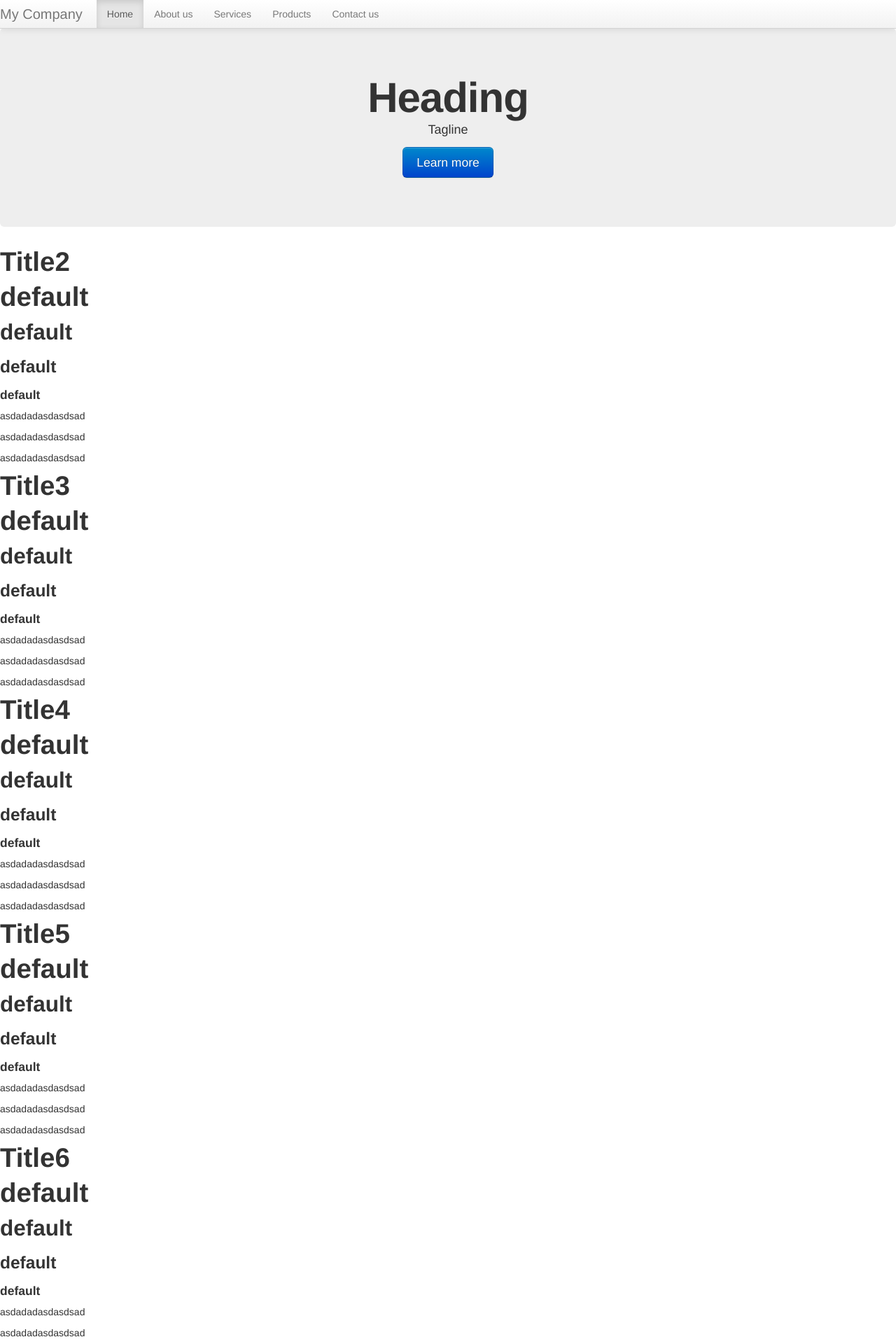
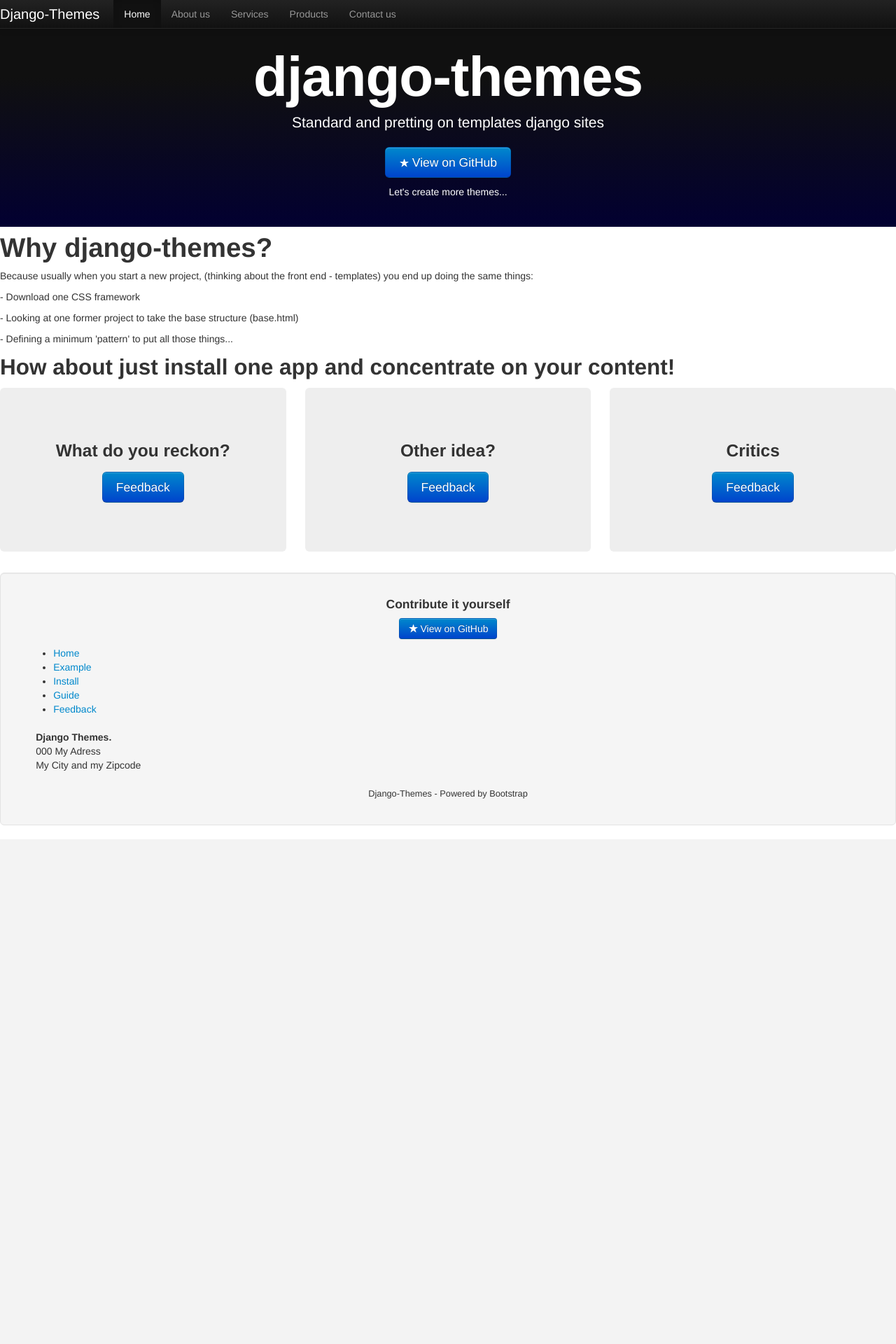
Before and after one commit to huogerac/djangotemplate, a Django app: page /core/home in a window 1280 px wide. Shown: the top 1920 px of the page at 70% size. After the commit the page ends 1179 px from the top, so only its background shows below. Run offline with Django 3.2, Linux system fonts and the light colour scheme.

Commit message:
creating the fist example using the bootstrap theme (default)

```diff
--- a/djangotemplate/core/templates/core/home.html
+++ b/djangotemplate/core/templates/core/home.html
@@ -6,77 +6,15 @@
 
 	<div class="span12">
 
-		<div class="hero-unit" align="center">
-			<h1>Heading</h1>
-			<p>Tagline</p>
-			<p>
-				<a class="btn btn-primary btn-large">
-				Learn more
-				</a>
-			</p>
-		</div>
-
-
 	    <div>
 
-			<h1>Title2</h1>
-			<h1>{{THEME_NAME}}</h1>
-			<h2>{{THEME_NAME}}</h2>
-			<h3>{{THEME_NAME}}</h3>
-			<h4>{{THEME_NAME}}</h4>
-			<p>asdadadasdasdsad</p>
-			<p>asdadadasdasdsad</p>
-			<p>asdadadasdasdsad</p>
-
-			<h1>Title3</h1>
-			<h1>{{THEME_NAME}}</h1>
-			<h2>{{THEME_NAME}}</h2>
-			<h3>{{THEME_NAME}}</h3>
-			<h4>{{THEME_NAME}}</h4>
-			<p>asdadadasdasdsad</p>
-			<p>asdadadasdasdsad</p>
-			<p>asdadadasdasdsad</p>
-
-			<h1>Title4</h1>
-			<h1>{{THEME_NAME}}</h1>
-			<h2>{{THEME_NAME}}</h2>
-			<h3>{{THEME_NAME}}</h3>
-			<h4>{{THEME_NAME}}</h4>
-			<p>asdadadasdasdsad</p>
-			<p>asdadadasdasdsad</p>
-			<p>asdadadasdasdsad</p>
-
-			<h1>Title5</h1>
-			<h1>{{THEME_NAME}}</h1>
-			<h2>{{THEME_NAME}}</h2>
-			<h3>{{THEME_NAME}}</h3>
-			<h4>{{THEME_NAME}}</h4>
-			<p>asdadadasdasdsad</p>
-			<p>asdadadasdasdsad</p>
-			<p>asdadadasdasdsad</p>
-
-			<h1>Title6</h1>
-			<h1>{{THEME_NAME}}</h1>
-			<h2>{{THEME_NAME}}</h2>
-			<h3>{{THEME_NAME}}</h3>
-			<h4>{{THEME_NAME}}</h4>
-			<p>asdadadasdasdsad</p>
-			<p>asdadadasdasdsad</p>
-			<p>asdadadasdasdsad</p>
-
-
-	    </div>
-
-	    <div class="well well-large" >
-			<h1>Title1</h1>
-			<h1>{{THEME_NAME}}</h1>
-			<h2>{{THEME_NAME}}</h2>
-			<h3>{{THEME_NAME}}</h3>
-			<h4>{{THEME_NAME}}</h4>
-			<p>asdadadasdasdsad</p>
-			<p>asdadadasdasdsad</p>
-			<p>asdadadasdasdsad</p>
-			<p>asdadadasdasdsad</p>
+			<h1>Why django-themes?</h1>
+			<p>Because usually when you start a new project, (thinking about the front end - templates)
+			   you end up doing the same things:</p>
+			<p>- Download one CSS framework</p>
+			<p>- Looking at one former project to take the base structure (base.html)</p>
+			<p>- Defining a minimum 'pattern' to put all those things...</p>
+			<h2>How about just install one app and concentrate on your content!</h2>
 	    </div>
 
 	</div>
@@ -85,27 +23,37 @@
 
 <div class="row-fluid">
 
-
-	<div class="span6">
-		<h1>Title7.1</h1>
-		<h1>{{THEME_NAME}}</h1>
-		<h2>{{THEME_NAME}}</h2>
-		<h3>{{THEME_NAME}}</h3>
-		<h4>{{THEME_NAME}}</h4>
-		<p>asdadadasdasdsad</p>
-		<p>asdadadasdasdsad</p>
-		<p>asdadadasdasdsad</p>
+	<div class="span4">
+		<div class="hero-unit" align="center">
+			<h3>What do you reckon?</h3>
+			<p>
+				<a class="btn btn-primary btn-large">
+				Feedback
+				</a>
+			</p>
+		</div>
 	</div>
 
-	<div class="span6">
-		<h1>Title7.2</h1>
-		<h1>{{THEME_NAME}}</h1>
-		<h2>{{THEME_NAME}}</h2>
-		<h3>{{THEME_NAME}}</h3>
-		<h4>{{THEME_NAME}}</h4>
-		<p>asdadadasdasdsad</p>
-		<p>asdadadasdasdsad</p>
-		<p>asdadadasdasdsad</p>
+	<div class="span4">
+		<div class="hero-unit" align="center">
+			<h3>Other idea?</h3>
+			<p>
+				<a class="btn btn-primary btn-large">
+				Feedback
+				</a>
+			</p>
+		</div>
+	</div>
+
+	<div class="span4">
+		<div class="hero-unit" align="center">
+			<h3>Critics</h3>
+			<p>
+				<a class="btn btn-primary btn-large">
+				Feedback
+				</a>
+			</p>
+		</div>
 	</div>
 
 </div>
--- a/djangotemplate/core/templates/site_base.html
+++ b/djangotemplate/core/templates/site_base.html
@@ -1 +1,65 @@
 {% extends THEME_BASE %}
+
+{% block title %}Django-Themes Demostration Site{% endblock %}
+
+{% block navbar %}
+			<nav class="navbar-fixed-top">
+			    <div class="navbar">
+			    	<div class="navbar-inner">
+		                <ul class="nav">
+		                	<a href="#" class="brand">Django-Themes</a>
+		                    <li class="active"><a href="#">Home</a></li>
+		                    <li><a href="#">About us</a></li>
+		                    <li><a href="#">Services</a></li>
+		                    <li><a href="#">Products</a></li>
+		                    <li><a href="#">Contact us</a></li>
+		                </ul>
+				    </div>
+			    </div>
+			</nav>
+{% endblock %}
+
+
+{% block header %}
+		  <div class="mainheader">
+		    <h1>django-themes</h1>
+		    <p class="lead">
+		    	Standard and pretting on templates django sites
+		    </p>
+			<p>
+				<a class="btn btn-large btn-primary" href="#"><i class="icon-star icon-white"></i> View on GitHub</a>
+			</p>
+			<span>Let's create more themes...</span>
+		  </div>
+{% endblock %}
+
+{% block footer %}
+				<div class="row-fluid">
+
+					<div class="span12" align="center">
+						<h4>Contribute it yourself</h4>
+						<p>
+							<a class="btn btn-primary" href="#"><i class="icon-star icon-white"></i> View on GitHub</a>
+						</p>
+					</div>
+
+					<div class="span6">
+						<p class="pull-left">
+				                <ul class="navbar">
+				                    <li><a href="#">Home</a></li>
+				                    <li><a href="#">Example</a></li>
+				                    <li><a href="#">Install</a></li>
+				                    <li><a href="#">Guide</a></li>
+				                    <li><a href="#">Feedback</a></li>
+				                </ul>
+						</p>
+						<p>
+							<address>
+							<strong>Django Themes.</strong><br>
+							000 My Adress<br>
+							My City and my Zipcode<br>
+							</address>
+						</p>
+					</div>
+				</div>
+{% endblock %}
--- a/djangotemplate/themes/static/themes/default/css/base.css
+++ b/djangotemplate/themes/static/themes/default/css/base.css
@@ -1,7 +1,31 @@
-#id_text {
-    font-size: larger;
-    padding: 10px;
-    margin-top: 2ex;
-    margin-left: -10px;
-    width: 100%;
+.mainheader {
+	position: relative;
+	padding: 40px 0;
+	color: white;
+	text-align: center;
+	background: #020031;
+	background: -moz-linear-gradient(5deg, #020031 0%, rgb(16, 16, 16) 70%);
+	background: -webkit-linear-gradient(5deg, #020031 0%,rgb(16, 16, 16) 70%);
+	background: -o-linear-gradient(5deg, #020031 0%,rgb(16, 16, 16) 70%);
+	background: -ms-linear-gradient(5deg, #020031 0%,rgb(16, 16, 16) 70%);
+	background: linear-gradient(5deg, #020031 0%,rgb(16, 16, 16) 70%);
+	background: -webkit-gradient(linear, left bottom, left top, color-stop(0%,#020031), color-stop(70%,rgb(16, 16, 16)));
 }
+
+.mainheader h1 {
+    font-size: 80px;
+    font-weight: bold;
+    letter-spacing: -1px;
+    line-height: 1;
+}
+
+.xheadercontainer {
+    margin-right: auto;
+    margin-left: auto;
+    width: 724px;
+}
+
+.footerBottom p {
+    text-align: center;
+    font-size: 15px;
+}
--- a/djangotemplate/themes/templates/themes/default/base.html
+++ b/djangotemplate/themes/templates/themes/default/base.html
@@ -4,33 +4,35 @@
         <meta name="viewport" content="width=device-width, initial-scale=1.0">
 		<link href="{{ STATIC_URL }}common/bootstrap2/css/bootstrap.min.css" rel="stylesheet" media="screen">
 		<link href="{{ STATIC_URL }}themes/default/css/base.css" rel="stylesheet" media="screen">
-        <title>To-Do lists</title>
+        <title>{% block title %}Django-Themes{% endblock %}</title>
     </head>
 	<body>
 
+		<!--
+		=== NAVBAR ===
+		-->
+		<div class="navbar navbar-inverse">
+
+			{% block navbar %}
+
+			{% endblock %}
+
+		</div>
+
+		<!--
+		=== HEADER ===
+		-->
 		<header id="header">
 
-			<nav class="navbar-fixed-top">
-			    <div class="navbar">
+			{% block header %}
 
-			    	<div class="navbar-inner">
-		                <ul class="nav">
-		                	<a href="#" class="brand">My Company</a>
-		                    <li class="active"><a href="#">Home</a></li>
-		                    <li><a href="#">About us</a></li>
-		                    <li><a href="#">Services</a></li>
-		                    <li><a href="#">Products</a></li>
-		                    <li><a href="#">Contact us</a></li>
-		                </ul>
-				    </div>
-
-
-			    </div>
-			</nav>
-			<br/><br/>
+			{% endblock %}
 
 		</header>
 
+		<!--
+		=== MAIN CONTENT ===
+		-->
 		<div id="container">
 
 			{% block content %}
@@ -39,20 +41,22 @@
 
 		</div>
 
+		<!--
+		=== FOOTER ===
+		-->
+	    <footer id="footer">
+	    	<div class="well well-large">
 
+				{% block footer %}
 
+				{% endblock %}
 
-	    <footer id="footer" class="footer">
-	      	<nav class="navbar">  <!-- navbar-fixed-bottom -->
-				<p class="pull-left">
-					<pre>Street name, number, City/State  (04) 999 999 <a href="mailto: contact@themes.com">contact@themes.com</a>
-					</pre>
-				</p>
-	    	</nav>
+		    	<div class="footerBottom">  <!-- navbar-fixed-bottom -->
+					<p><small>Django-Themes - Powered by Bootstrap</small></p>
+				</div>
+
+	    	</div>
 	    </footer>
-
-
-
 
 		<script src="http://code.jquery.com/jquery.js"></script>
 		<script src="{{ STATIC_URL }}common/bootstrap2/js/bootstrap.min.js"></script>
```
